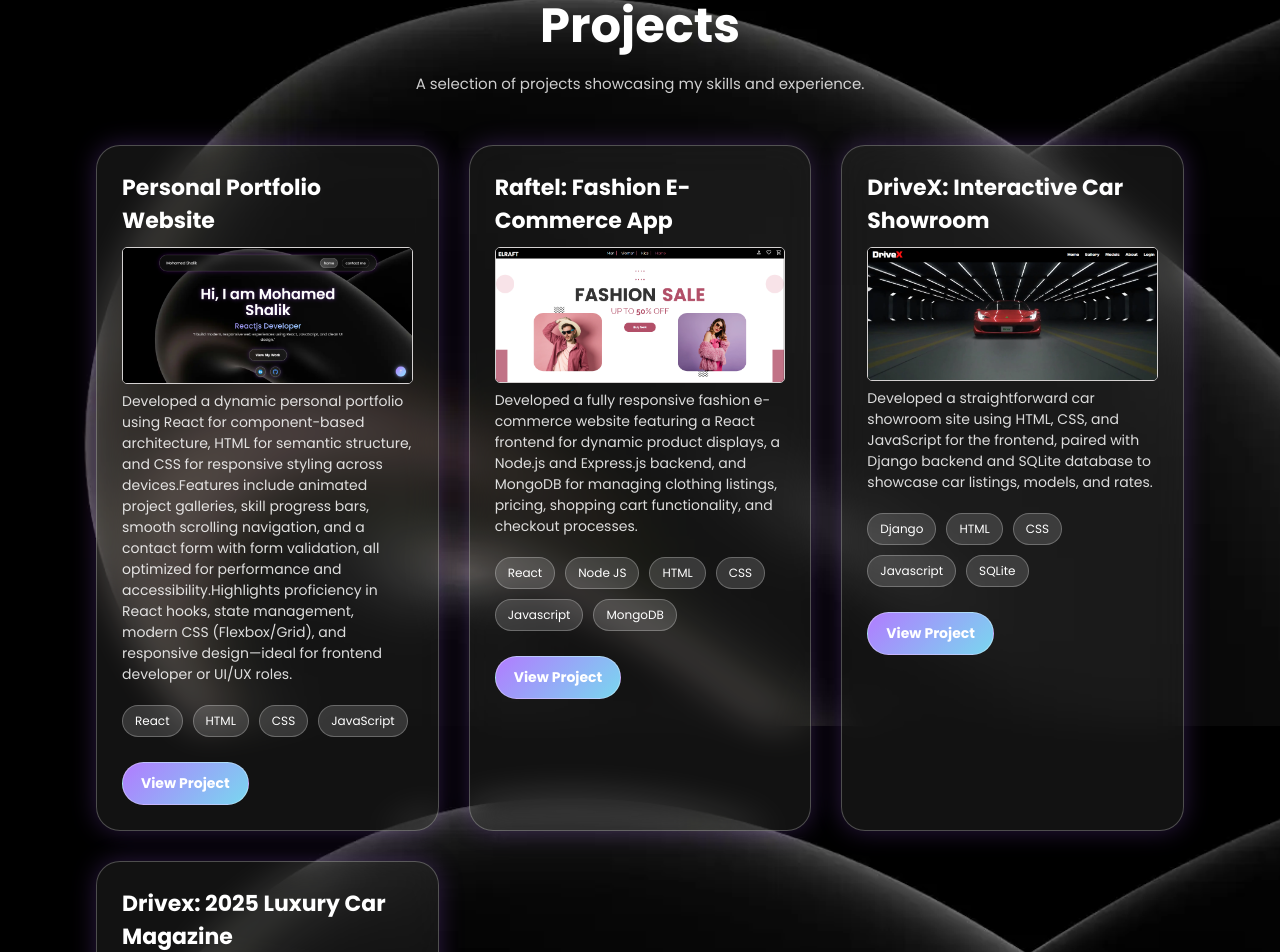
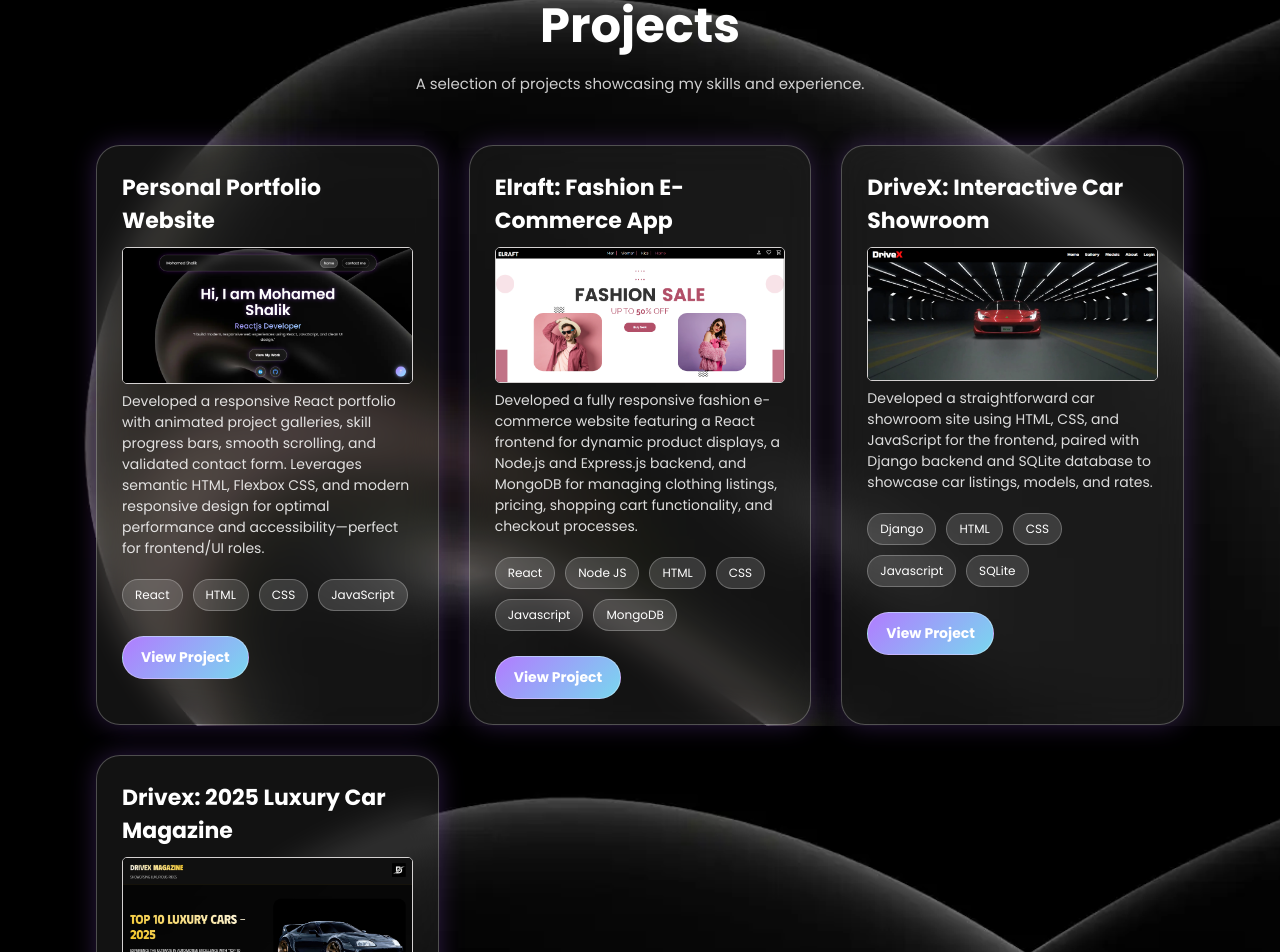
Before and after one commit to MohamedShalikM/my-react-portfolio, a React (Vite) app: page / in a window 1280 px wide. Shown: the part 2474-3426 px from the top of the page. Built offline with nearby package versions, Linux system fonts and the light colour scheme.

Commit message:
Project content update 2

```diff
--- a/src/components/Project.jsx
+++ b/src/components/Project.jsx
@@ -8,14 +8,15 @@ const projects = [
   {
     title: "Personal Portfolio Website",
     description:
-      "Developed a dynamic personal portfolio using React for component-based architecture, HTML for semantic structure, and CSS for responsive styling across devices.Features include animated project galleries, skill progress bars, smooth scrolling navigation, and a contact form with form validation, all optimized for performance and accessibility.Highlights proficiency in React hooks, state management, modern CSS (Flexbox/Grid), and responsive design—ideal for frontend developer or UI/UX roles.",
+      "Developed a responsive React portfolio with animated project galleries, skill progress bars, smooth scrolling, and validated contact form. Leverages semantic HTML, Flexbox CSS, and modern responsive design for optimal performance and accessibility—perfect for frontend/UI roles.",
     img: Project1,
     tech: ["React", "HTML", "CSS", "JavaScript"],
-    link: "#",
+    link: "https://my-react-portfolio-ashy.vercel.app/",
   },
   {
-    title: "Raftel: Fashion E-Commerce App",
-    description:"Developed a fully responsive fashion e-commerce website featuring a React frontend for dynamic product displays, a Node.js and Express.js backend, and MongoDB for managing clothing listings, pricing, shopping cart functionality, and checkout processes.",
+    title: "Elraft: Fashion E-Commerce App",
+    description:
+      "Developed a fully responsive fashion e-commerce website featuring a React frontend for dynamic product displays, a Node.js and Express.js backend, and MongoDB for managing clothing listings, pricing, shopping cart functionality, and checkout processes.",
     img: Project2,
     tech: ["React", "Node JS", "HTML", "CSS", "Javascript", "MongoDB"],
     link: "https://raftel-fashion.vercel.app/",
```
